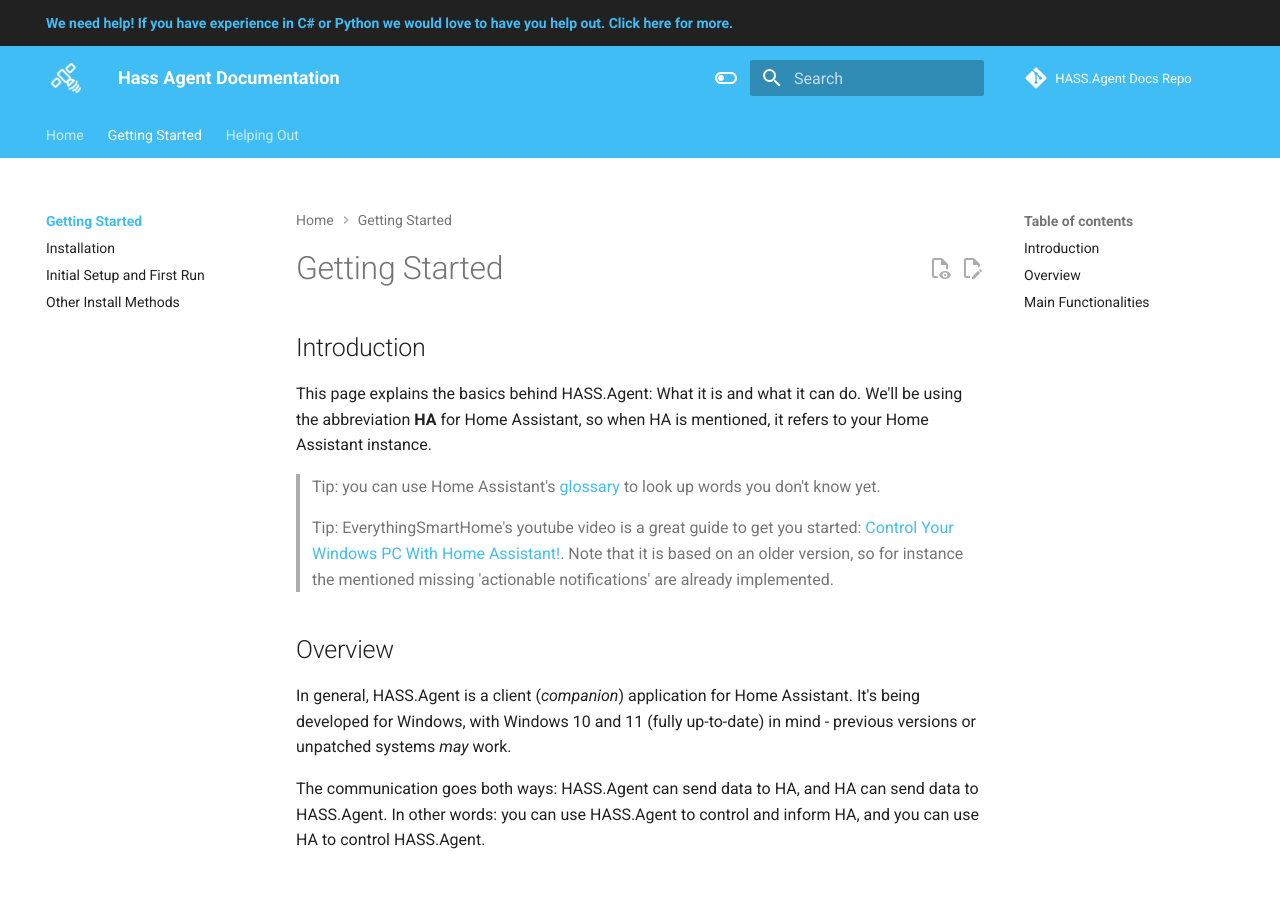
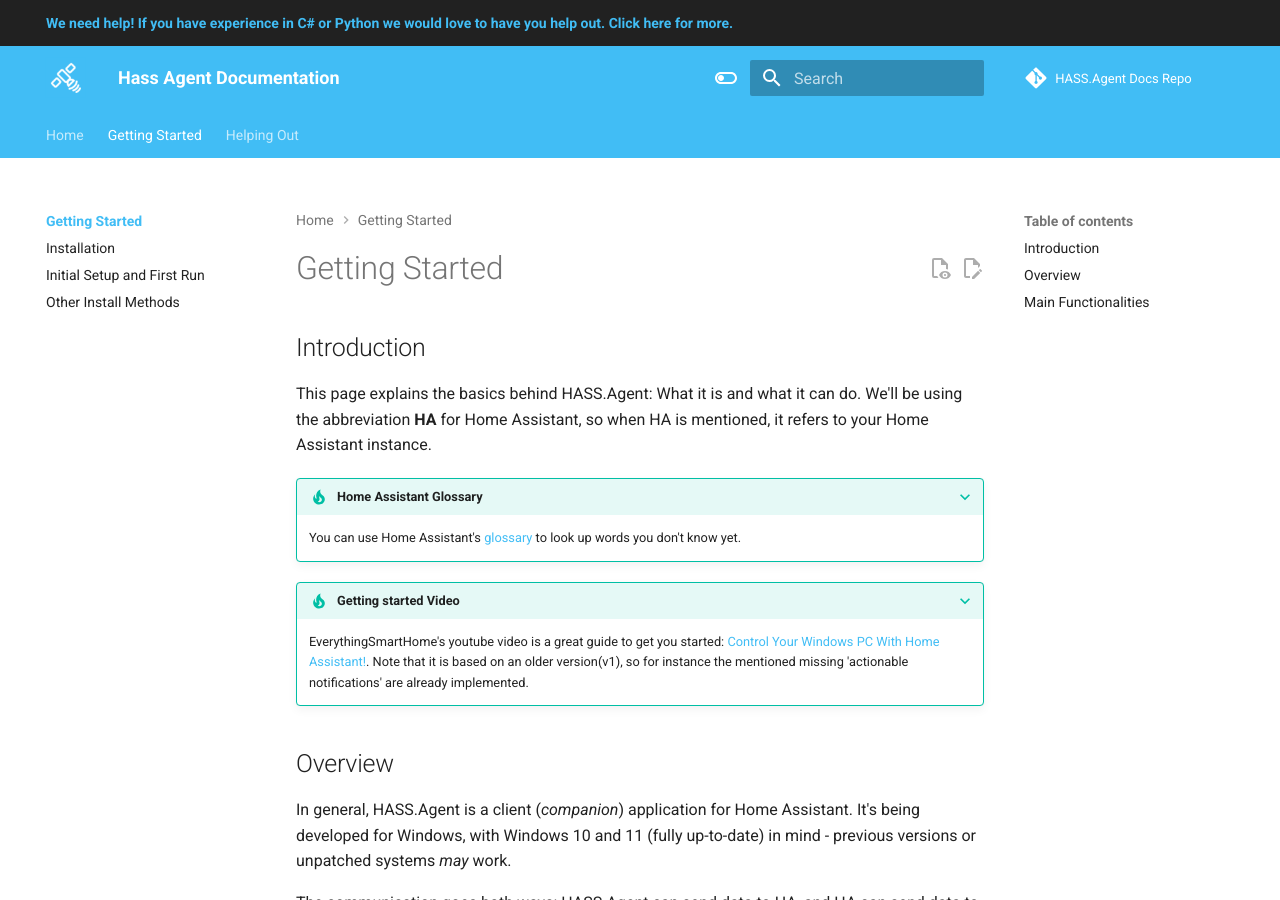
Before and after one commit to hass-agent/HASS.Agent-Documentation, an MkDocs documentation site: the page built from docs/getting-started/index.md, in a window 1280 px wide and 900 px high. Built offline with MkDocs 1.6.1 and Material for MkDocs 9.7.7, drawn with Linux system fonts in a browser that asks for light colours; comment, search, counter and statistics services are not loaded; the version menu is left out.

Commit message:
Change tips to admonitions

```diff
--- a/docs/getting-started/index.md
+++ b/docs/getting-started/index.md
@@ -4,9 +4,13 @@
 
 This page explains the basics behind HASS.Agent: What it is and what it can do. We'll be using the abbreviation **HA** for Home Assistant, so when HA is mentioned, it refers to your Home Assistant instance.
 
-> Tip: you can use Home Assistant's [glossary](https://www.home-assistant.io/docs/glossary/){: target="\_blank"} to look up words you don't know yet.
+???+ tip "Home Assistant Glossary"
 
-> Tip: EverythingSmartHome's youtube video is a great guide to get you started: [Control Your Windows PC With Home Assistant!](https://www.youtube.com/watch?v=B4SnJPVbSXc){: target="\_blank"}. Note that it is based on an older version, so for instance the mentioned missing 'actionable notifications' are already implemented.
+    You can use Home Assistant's [glossary](https://www.home-assistant.io/docs/glossary/){: target="\_blank"} to look up words you don't know yet.
+
+???+ tip "Getting started Video"
+
+    EverythingSmartHome's youtube video is a great guide to get you started: [Control Your Windows PC With Home Assistant!](https://www.youtube.com/watch?v=B4SnJPVbSXc){: target="\_blank"}. Note that it is based on an older version(v1), so for instance the mentioned missing 'actionable notifications' are already implemented.
 
 ## Overview
 
```
